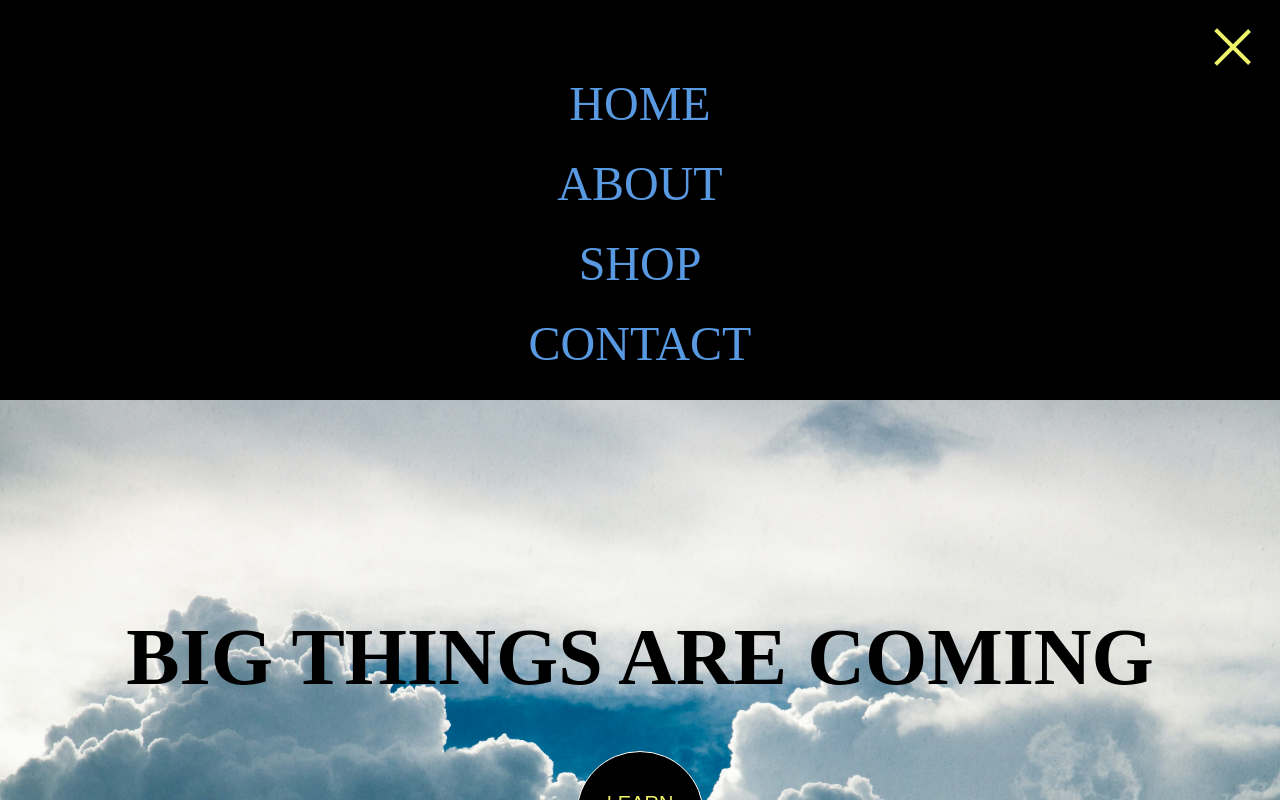
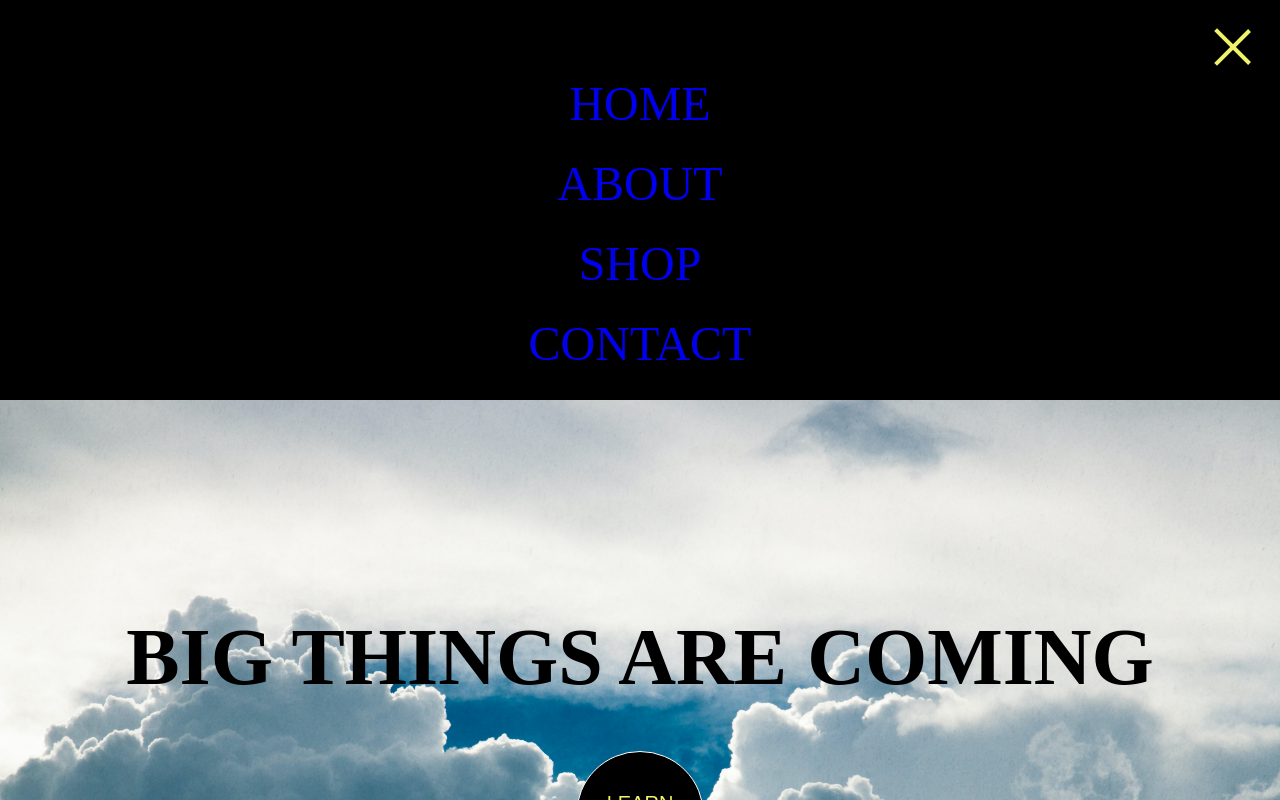
Before and after one commit to hkennedyvi/store, a React (Create React App) app: page / in a window 1280 px wide. Both pictures are taken after a click on the button 1234 px from the left and 47 px from the top of the page. Shown: the top 800 px of the page. Built offline with nearby package versions, Linux system fonts and the light colour scheme.

Commit message:
router imported and page routes set

```diff
--- a/src/App.js
+++ b/src/App.js
@@ -2,6 +2,7 @@ import React from 'react';
 import { BrowserRouter as Router, Route, Switch } from "react-router-dom";
 import Home from './pages/Home';
 import Shop from './pages/Shop';
+import About from './pages/About';
 
 function App() {
   return (
@@ -10,6 +11,9 @@ function App() {
       <Switch>
         <Route exact path="/">
           <Home />
+        </Route>
+        <Route exact path="/about">
+         <About />
         </Route>
         <Route exact path="/shop">
          <Shop />
--- a/src/components/NavBar/index.jsx
+++ b/src/components/NavBar/index.jsx
@@ -19,17 +19,26 @@ function NavBar() {
                 <div className={`burger-line ${burgerStatus}`}></div>
             </button>
             <ul className="nav-list">
+
                 <li className={navBarExpanded ? "nav-item-expand" : "nav-item"}>
+                    <a href="/" className="nav-anchor">
                         HOME
+                    </a>
                 </li>
                 <li className={navBarExpanded ? "nav-item-expand" : "nav-item"}>
+                    <a href="/about" className="nav-anchor">
                         ABOUT
+                    </a>
                 </li>
                 <li className={navBarExpanded ? "nav-item-expand" : "nav-item"}>
+                    <a href="/shop" className="nav-anchor">
                         SHOP
+                    </a>
                 </li>
                 <li className={navBarExpanded ? "nav-item-expand" : "nav-item"}>
+                    <a href="/" className="nav-anchor">
                         CONTACT
+                    </a>
                 </li>
             </ul>
         </nav>
--- a/src/components/NavBar/navbar.scss
+++ b/src/components/NavBar/navbar.scss
@@ -26,6 +26,14 @@ $blueThird: #86B4EA;
     margin: 0;
     padding: 4rem 0 0 0;
     font-size: 3rem;
+}
+
+.nav-anchor {
+  text-decoration: none;
+}
+
+.nav-anchor:visited {
+  color: inherit;
 }
 
 .nav-item {
--- /dev/null
+++ b/src/pages/About.js
@@ -0,0 +1,18 @@
+import React from 'react';
+import NavBar from '../components/NavBar';
+import Footer from '../components/Footer';
+import About from '../components/About';
+import Shipping from '../components/Shipping';
+
+function AboutPage () {
+    return (
+        <div>
+            <NavBar />
+            <About />
+            <Shipping />
+            <Footer />
+        </div>
+    )
+}
+
+export default AboutPage;
--- a/src/pages/Shop.js
+++ b/src/pages/Shop.js
@@ -3,7 +3,7 @@ import NavBar from '../components/NavBar';
 import Footer from '../components/Footer';
 import Main from '../components/Main';
 
-function Shop2 () {
+function Shop () {
     return (
         <div>
             <NavBar />
@@ -13,4 +13,4 @@ function Shop2 () {
     )
 }
 
-export default Shop2;
+export default Shop;
```
Lines whose indentation alone changed are shown as unchanged.
